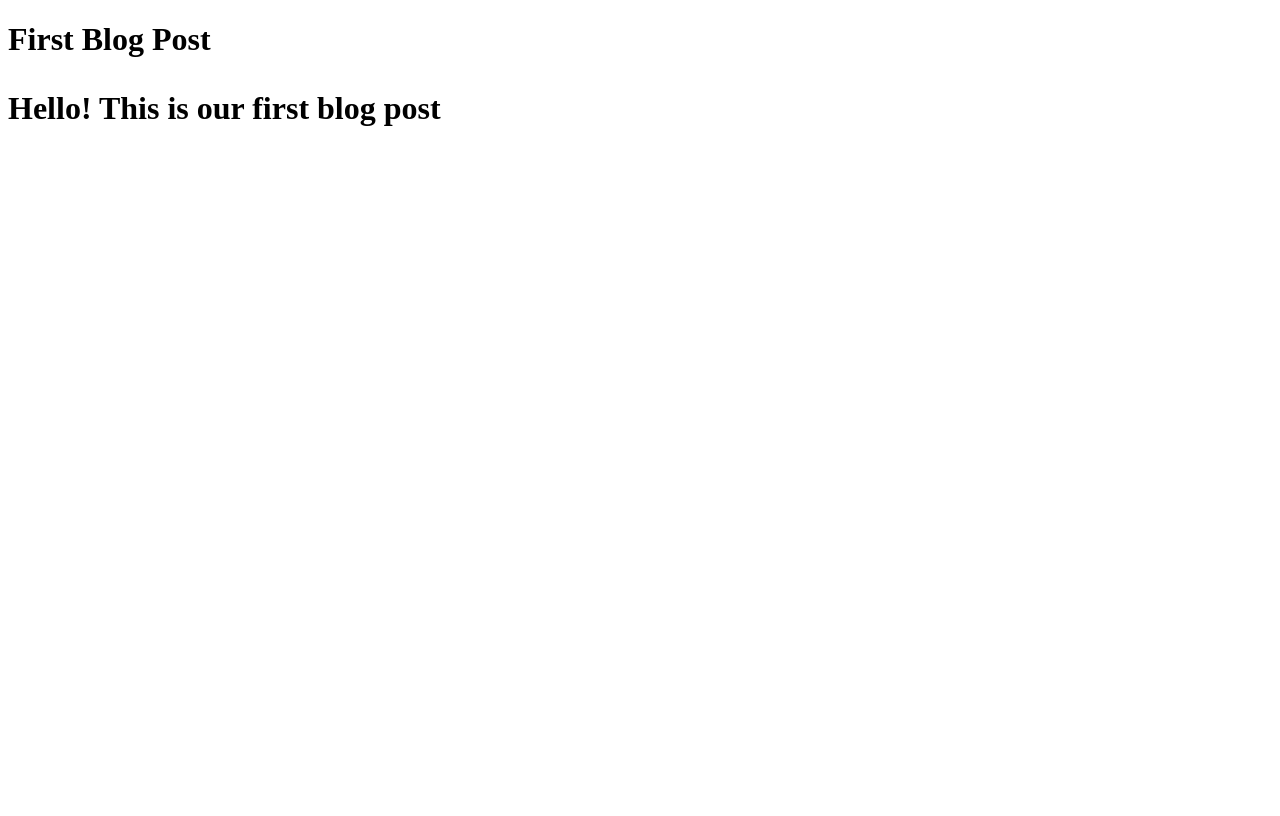
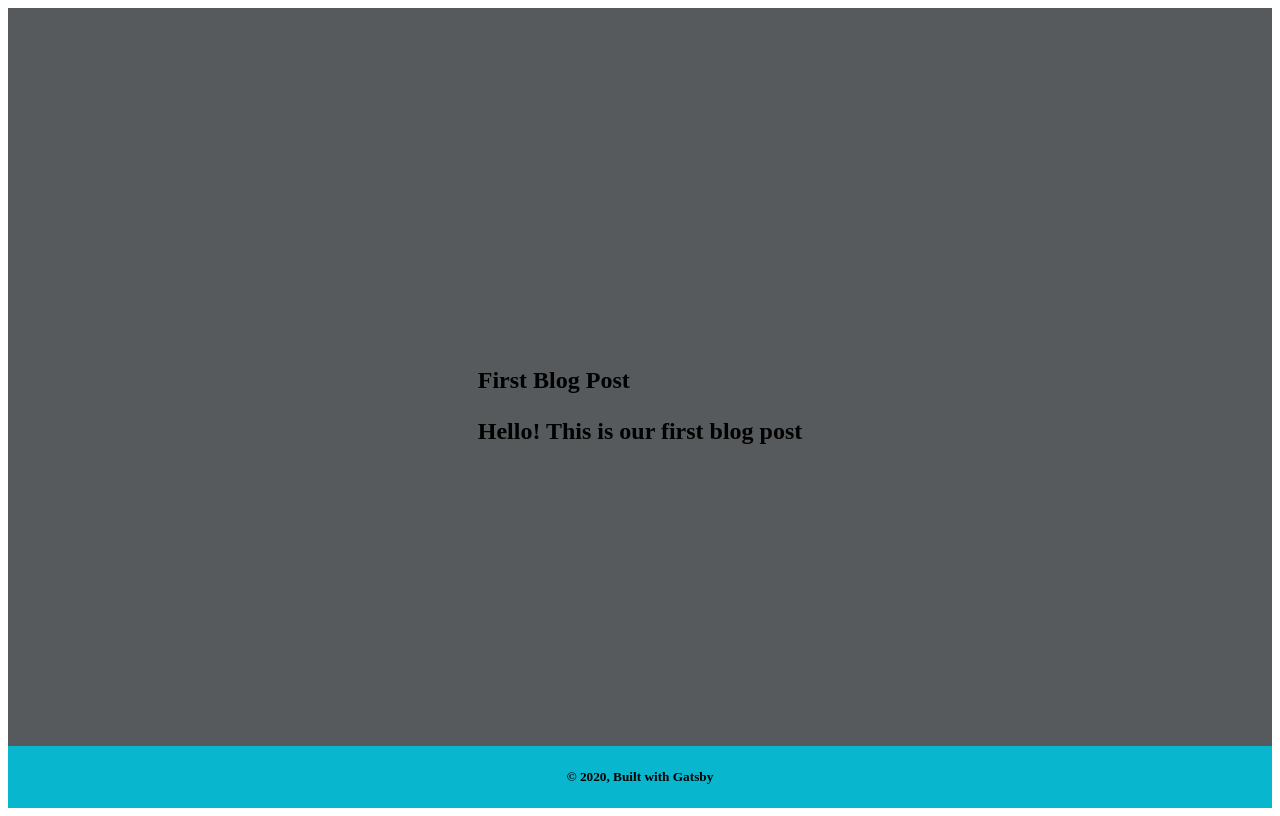
Before and after one commit to Nami2012/vaskian_blog, a Gatsby site: page /firstblog in a window 1280 px wide. Built offline with nearby package versions, Linux system fonts and the light colour scheme; Gatsby itself is replaced by a stand-in of ours.

Commit message:
Fix post issues

```diff
--- a/src/templates/post.js
+++ b/src/templates/post.js
@@ -2,15 +2,24 @@ import React from 'react';
 import Helmet from 'react-helmet';
 import { graphql } from 'gatsby';
 
+import Header from "../components/header"
+
+import Footer from "../components/footer"
+import StyledFullBackground from "../components/fullbackground"
+
 export default function Template({data}){
     const {markdownRemark:post} = data;
     return (
+        <StyledFullBackground>
+
              <div>
                 <h1>
                     {post.frontmatter.title}
                     <div dangerouslySetInnerHTML={{__html:post.html}}/>
                 </h1>
              </div>
+            <Footer/>
+        </StyledFullBackground>
         )
 }
 
```
Lines whose indentation alone changed are shown as unchanged.
